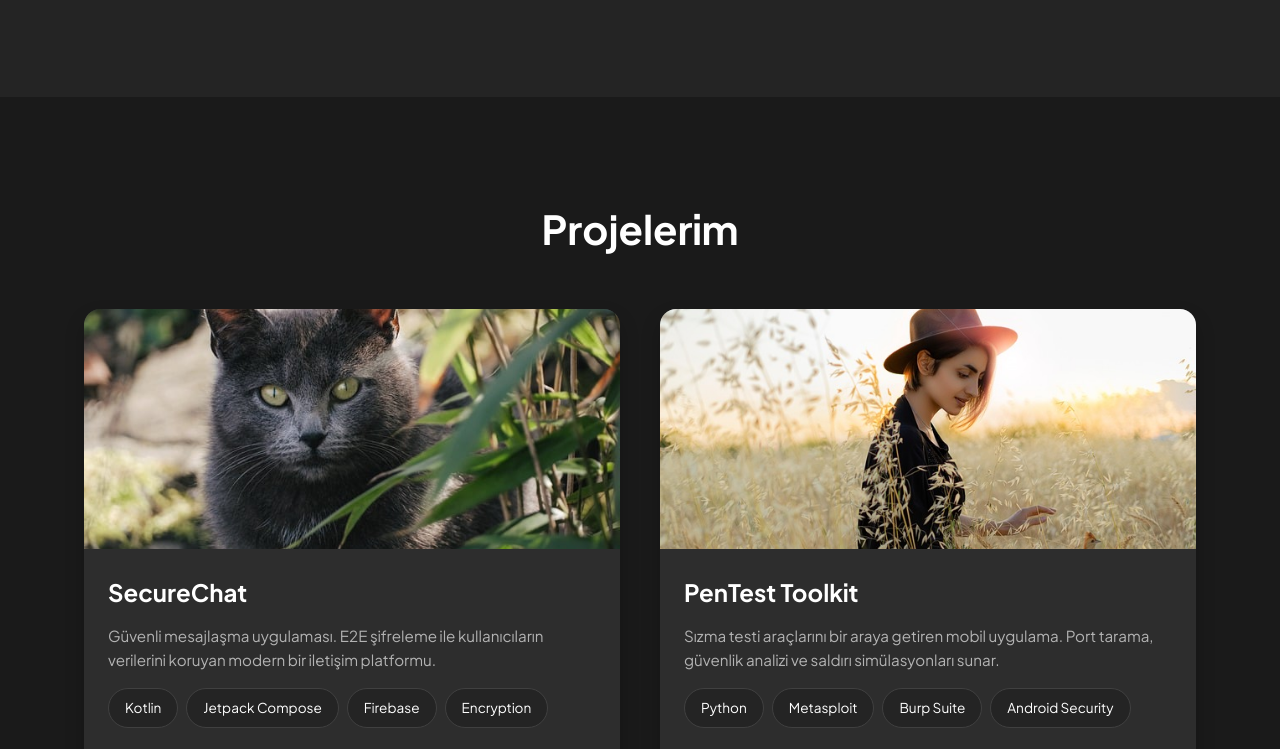
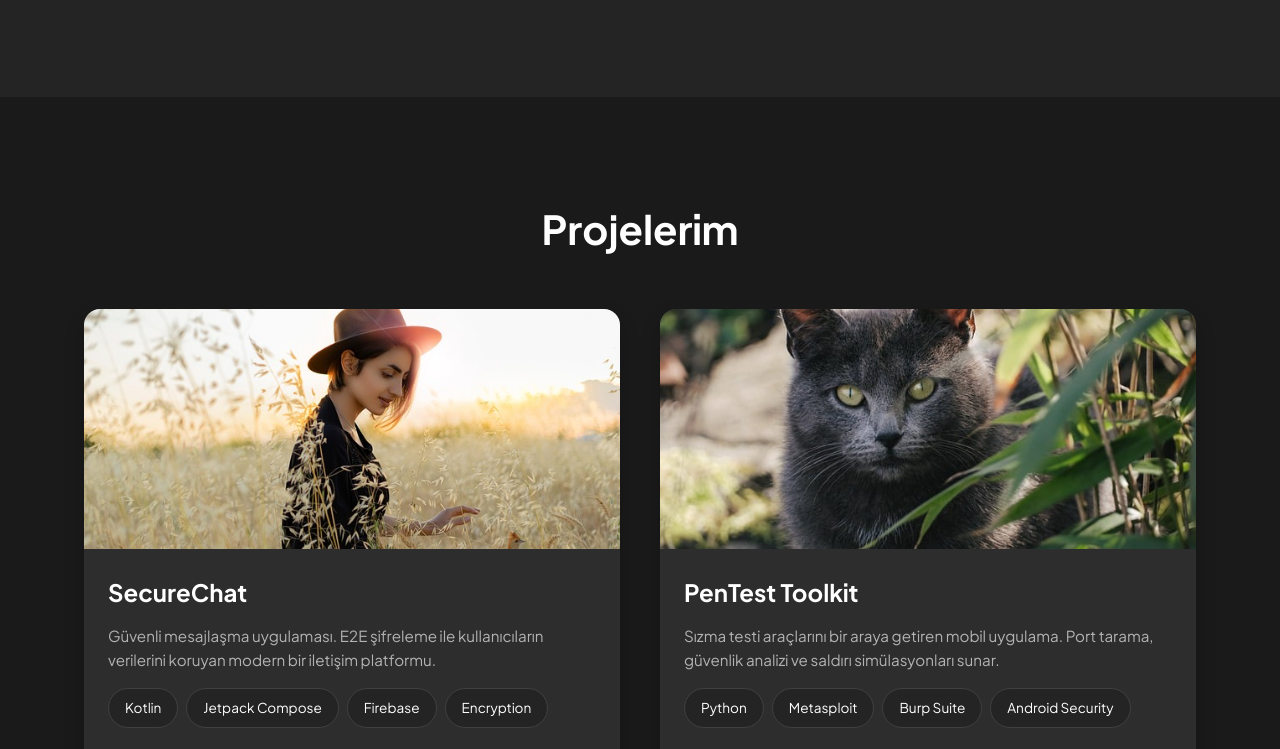
Before and after one commit to nrlh10/nurimo.github.io, a plain HTML site: page index.html in a window 1280 px wide. Shown: the part 578-1327 px from the top of the page. Drawn offline with Linux system fonts and the light colour scheme.

Commit message:
Update index.html

```diff
--- a/index.html
+++ b/index.html
@@ -46,7 +46,7 @@
             <div class="project-grid">
                 <article class="project-card">
                     <div class="project-image">
-                        <img src="./images/resim2.jpg" alt="Mobil Uygulama Projesi">
+                        <img src="images/resim1.jpg" alt="Mobil Uygulama Projesi">
                     </div>
                     <div class="project-content">
                         <h3>SecureChat</h3>
@@ -61,7 +61,7 @@
                 </article>
                 <article class="project-card">
                     <div class="project-image">
-                        <img src="./images/resim1.jpg" alt="Siber Güvenlik Projesi">
+                        <img src="images/resim2.jpg" alt="Siber Güvenlik Projesi">
                     </div>
                     <div class="project-content">
                         <h3>PenTest Toolkit</h3>
```
